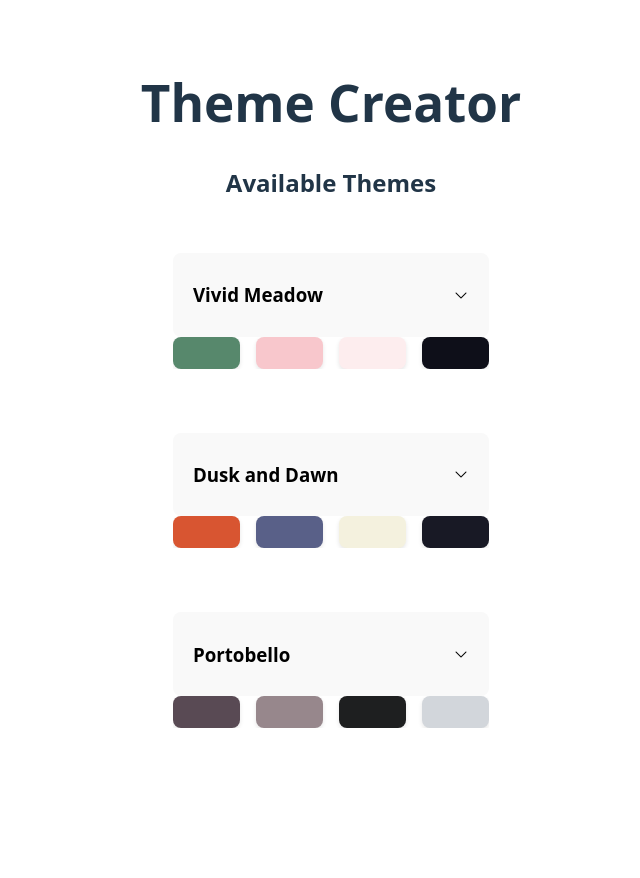
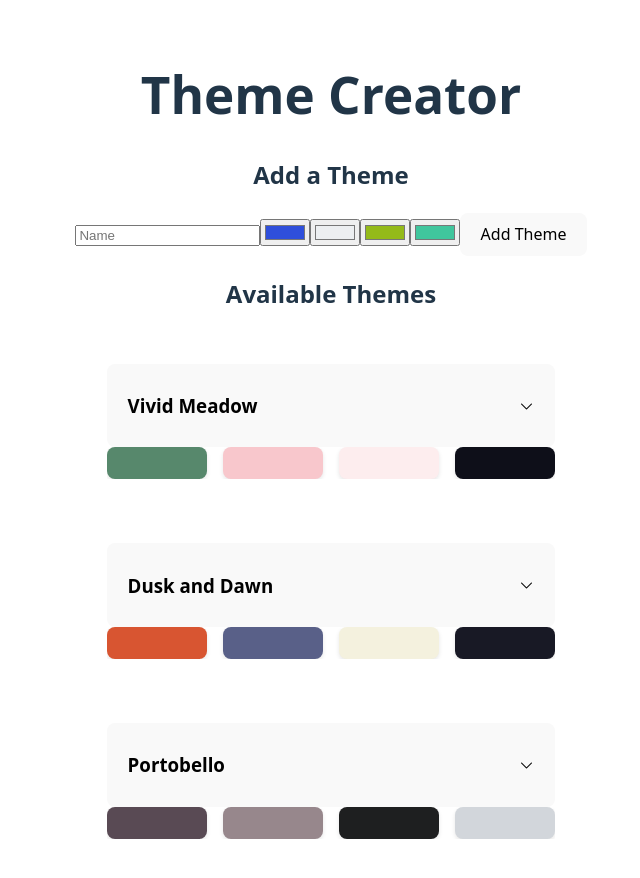
Before and after one commit to Tolpius/theme-creator, a React (Vite) app: page / in a window 1280 px wide. Shown: the top 878 px of the page, without its empty margins (309-949 px from the left). Before the commit the page ends 800 px from the top, so only its background shows below. Built offline with nearby package versions, Linux system fonts and the light colour scheme.

Commit message:
Feature Functionality: Create a form to add new themes Fertig :)

```diff
--- a/src/components/CardContainer/CardContainer.jsx
+++ b/src/components/CardContainer/CardContainer.jsx
@@ -1,10 +1,15 @@
-import Cards from '../Cards/Cards.jsx';
+import Cards from "../Cards/Cards.jsx";
+import ThemeCreator from "../CardCreator/ThemeCreator.jsx";
+import { themes } from "../db/db.js";
+import {useState} from "react";
 export default function CardContainer() {
+const [themesList, setThemesList] = useState(themes);
   return (
     <div className="card-container">
+      <ThemeCreator setThemesList={setThemesList}/>
       <h2 className="card-container__title">Available Themes</h2>
       <div className="card-container__grid">
-                <Cards />
+        <Cards themes={themesList}/>
       </div>
     </div>
   );
--- /dev/null
+++ b/src/components/CardCreator/ThemeCreator.jsx
@@ -0,0 +1,53 @@
+export default function ThemeCreator({ setThemesList }) {
+  //Random color generator made by Chatty
+  function getRandomColor() {
+  const randomHex = Math.floor(Math.random() * 0xffffff)
+    .toString(16)
+    .padStart(6, "0");
+  return `#${randomHex}`;
+}
+  function handleCreateTheme(event) {
+    event.preventDefault();
+    const formData = new FormData(event.target);
+    const data = Object.fromEntries(formData.entries(formData));
+    const newTheme = {
+      id: crypto.randomUUID(),
+      name: data.name,
+      colors: [
+        {
+          role: "primary",
+          value: data.primary,
+          name: "Primary Color",
+        },
+        {
+          role: "secondary",
+          value: data.secondary,
+          name: "Secondary Color",
+        },
+        {
+          role: "surface",
+          value: data.surface,
+          name: "Surface Color",
+        },
+        {
+          role: "surface-on",
+          value: data.surfaceOn,
+          name: "Surface On Color",
+        },
+      ],
+    };
+    setThemesList((prevThemes) => [newTheme, ...prevThemes]);
+    event.target.reset();
+  }
+  return (
+    <form action="submit" onSubmit={handleCreateTheme}>
+      <h2>Add a Theme</h2>
+      <input type="text" name="name" required placeholder="Name" />
+      <input type="color" name="primary" defaultValue={getRandomColor()} placeholder="Primary Color" />
+      <input type="color" name="secondary" defaultValue={getRandomColor()} placeholder="Secondary Color" />
+      <input type="color" name="surface" defaultValue={getRandomColor()} placeholder="Surface Color" />
+      <input type="color" name="surfaceOn" defaultValue={getRandomColor()} placeholder="Surface On Color" />
+      <button type="submit">Add Theme</button>
+    </form>
+  );
+}
--- a/src/components/Cards/Cards.jsx
+++ b/src/components/Cards/Cards.jsx
@@ -1,8 +1,7 @@
-import { themes } from "../db/db.js";
 import "./Cards.css";
 import { useState } from "react";
 
-export default function Cards() {
+export default function Cards({themes}) {
   const [expandedIds, setExpandedIds] = useState(new Set());
 
   function handleHideToggle(themeId) {
```
Lines whose indentation alone changed are shown as unchanged.
